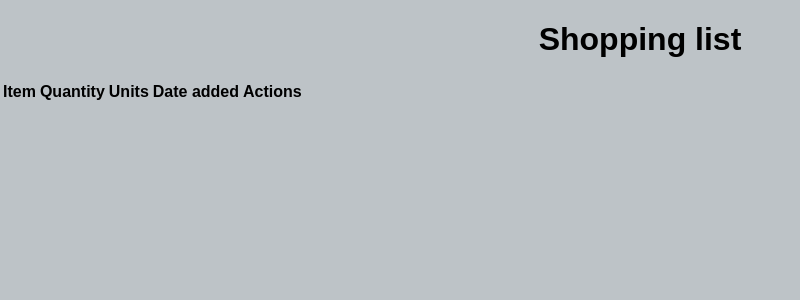
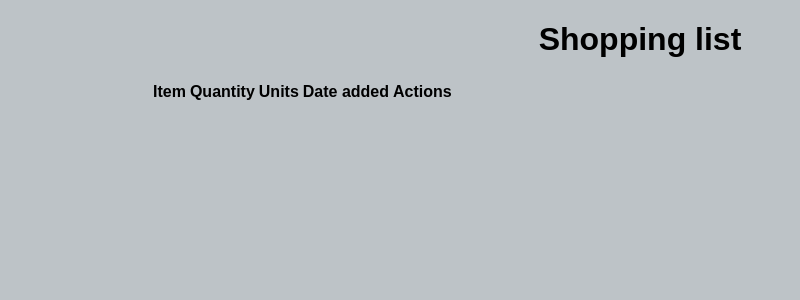
Before and after one commit to MattCrutchley/shoppinglist, a Flask app: page / in a window 1280 px wide. Shown: the top 300 px of the page, without its empty margins (0-800 px from the left). Run offline with Flask 2, Linux system fonts and the light colour scheme; lists and menus that the app fills with data are empty.

Commit message:
added table indentation

```diff
--- a/application/Templates/index.html
+++ b/application/Templates/index.html
@@ -9,7 +9,7 @@
 <div class="content">
     <h1 style="text-align: center">Shopping list</h1>
 
-    <table>
+    <table style="margin-left:150px">
         <tr>
             <th>Item</th>
             <th>Quantity</th>
```
